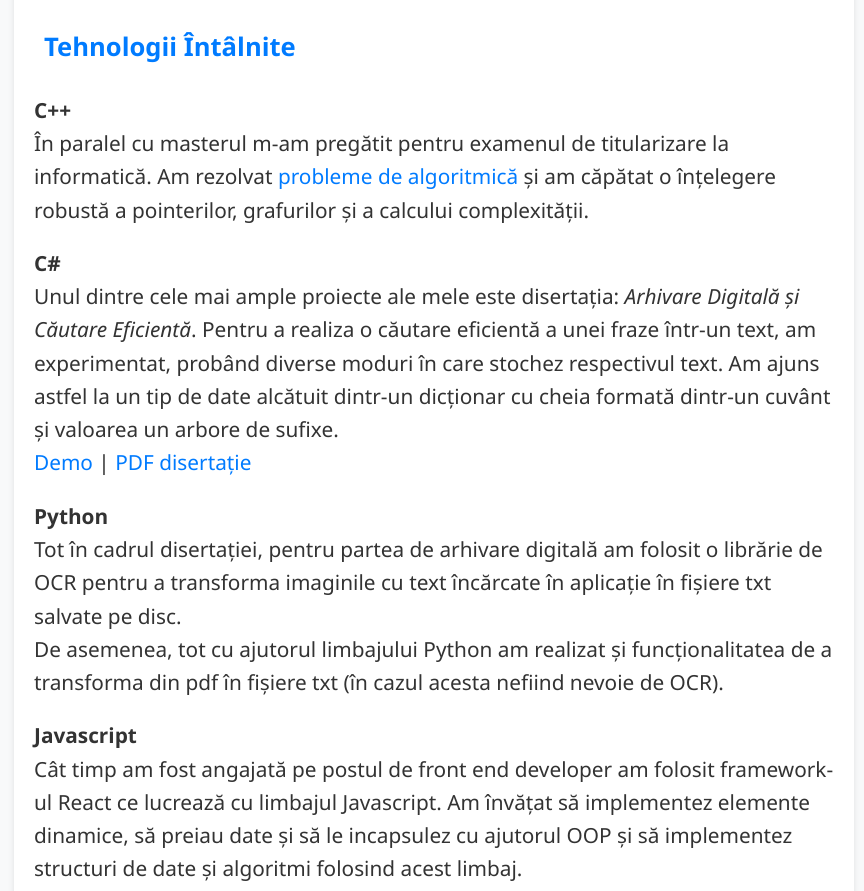
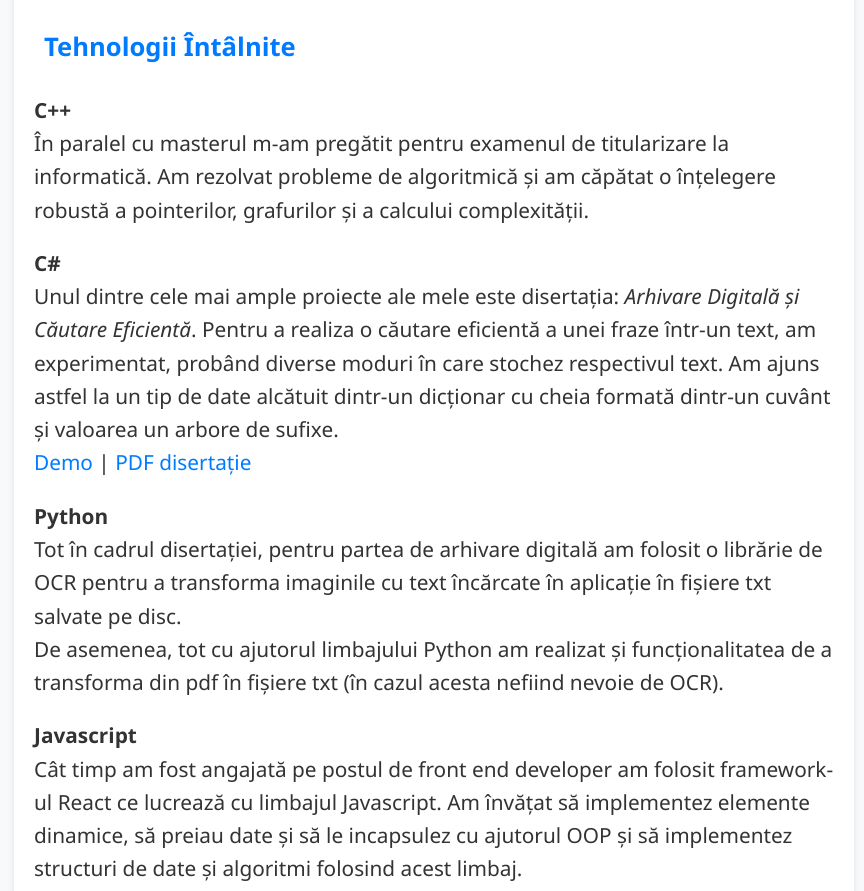
Before and after one commit to andreeani123/CV, a plain HTML site: page index.html in a window 1280 px wide. Shown: the part 907-1798 px from the top of the page, without its empty margins (206-1070 px from the left). Drawn offline with nearby package versions, Linux system fonts and the light colour scheme.

Commit message:
schimbat link

```diff
--- a/index.html
+++ b/index.html
@@ -166,8 +166,7 @@
       <ul>
         <li>
           <span style="font-weight:bold;">C++</span><br />În paralel cu masterul m-am pregătit pentru
-          examenul de titularizare la informatică. Am rezolvat
-          <a href="https://www.pbinfo.ro/profil/Adi_Alexiu" target="_blank">probleme de algoritmică</a> și am
+          examenul de titularizare la informatică. Am rezolvat probleme de algoritmică și am
           căpătat o înțelegere robustă a pointerilor, grafurilor și a calcului complexității.
         </li>
         <li>
```
